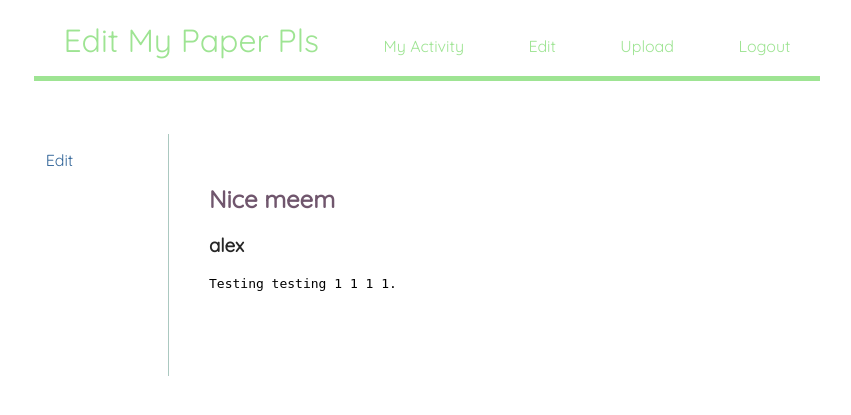
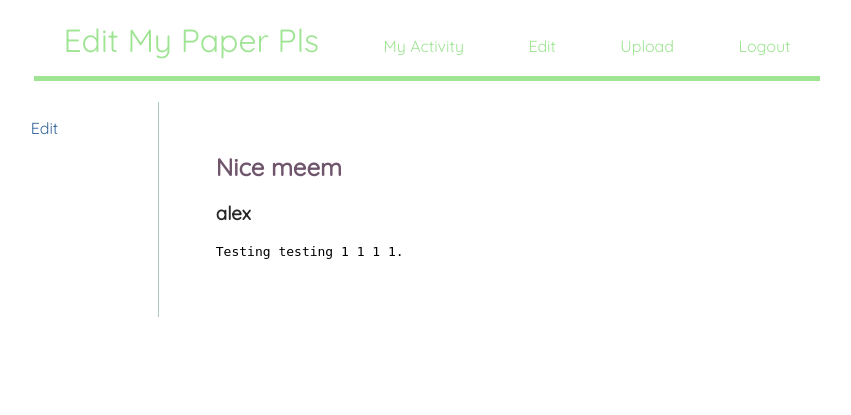
Before and after one commit to QuietImCoding/EditMyPaperPls, a Flask app: page /essay/0 in a window 1280 px wide. Shown: the top 415 px of the page, without its empty margins (213-1064 px from the left). Run offline with Flask 2, Linux system fonts and the light colour scheme.

Commit message:
holy moly part 4 the final

```diff
--- a/static/css/style.css
+++ b/static/css/style.css
@@ -333,13 +333,14 @@ li{
     text-align:center;
     display: grid;
     grid-area-template: "editpls"  "show"  "blank";
-    grid-template-columns:  25% 50% 25%;
+    grid-template-columns:  25% 50% 20%;
     grid-template-rows: 100%;
-    grid-gap: 10px;
-    margin: 20px;
+    grid-gap: 2.5%;
 }
 #blank{
-display:block;
+        overflow: auto;
+        text-align:left;
+        margin:10px;
 }
 #editpls{
     border-right: 1px solid #ABC8C0;
```
